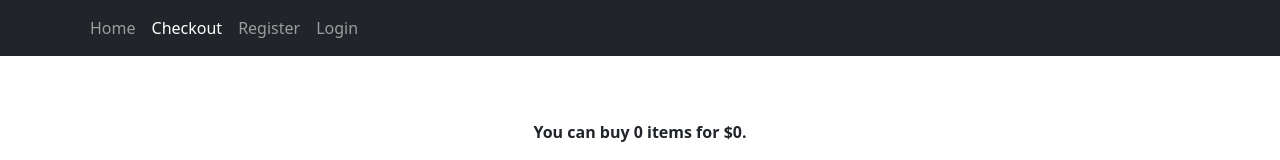
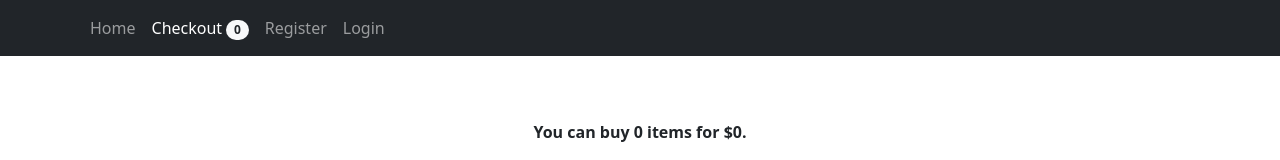
Before and after one commit to MatejaMaric/mevn-ecommerce, a Vue app in the folder client/: page /checkout in a window 1280 px wide. Shown: the top 160 px of the page. Built offline with nearby package versions, Linux system fonts and the light colour scheme.

Commit message:
Show number of items that can be checked out.

```diff
--- a/client/src/App.vue
+++ b/client/src/App.vue
@@ -10,7 +10,10 @@
             <router-link class="nav-link" active-class="active" to="/">Home</router-link>
           </li>
           <li class="nav-item">
-            <router-link class="nav-link" active-class="active" to="/checkout">Checkout</router-link>
+            <router-link class="nav-link" active-class="active" to="/checkout">
+              Checkout
+              <span class="badge bg-light rounded-pill text-dark" v-text="cartSize"></span>
+            </router-link>
           </li>
           <li class="nav-item">
             <router-link class="nav-link" active-class="active" to="/register">Register</router-link>
@@ -29,7 +32,12 @@
 
 <script>
 export default {
-
+  name: 'Checkout',
+  computed: {
+    cartSize() {
+      return this.$store.getters.getCartSize;
+    }
+  }
 }
 </script>
 
--- a/client/src/views/Checkout.vue
+++ b/client/src/views/Checkout.vue
@@ -7,6 +7,7 @@
             class="list-group-item d-flex justify-content-between align-items-start">
             <div class="ms-2 me-auto">
               <div class="fw-bold">{{ item.name }}</div>
+              <i>${{ item.price }}</i>
             </div>
             <span class="badge bg-primary rounded-pill">{{ item.quantity }}</span>
           </li>
```
